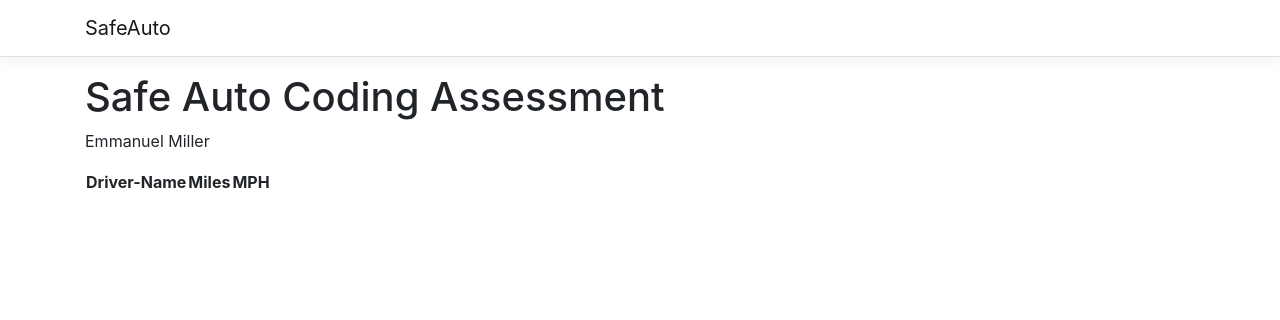
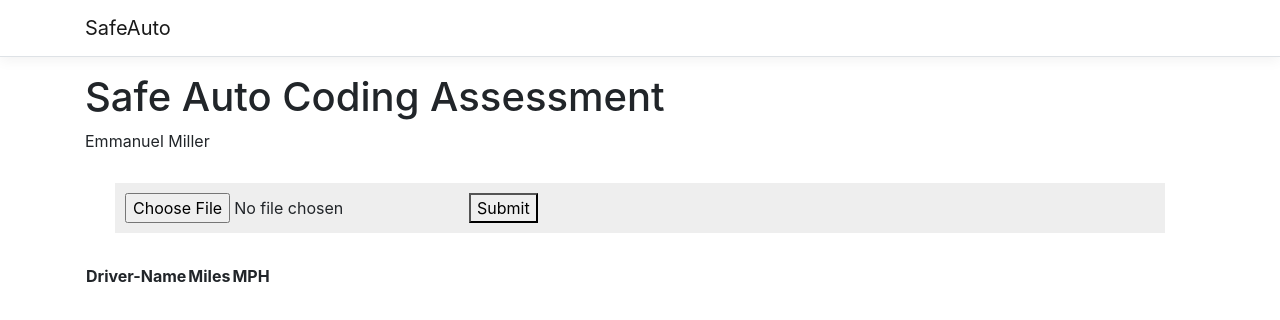
Before and after one commit to eman2017-code/safeAutoCodingAssessment, an Angular app in the folder SafeAuto/ClientApp/: page / in a window 1280 px wide. Shown: the top 320 px of the page. Built offline with nearby package versions, Linux system fonts and the light colour scheme.

Commit message:
added submit file form on landingPage

```diff
--- /dev/null
+++ b/SafeAuto/ClientApp/src/app/components/home/home.component.css
@@ -0,0 +1,5 @@
+div {
+    background-color: #eeeeee;
+    margin: 30px;
+    padding: 10px;
+}
--- a/SafeAuto/ClientApp/src/app/components/home/home.component.html
+++ b/SafeAuto/ClientApp/src/app/components/home/home.component.html
@@ -1,5 +1,12 @@
 <h1>Safe Auto Coding Assessment</h1>
 <p>Emmanuel Miller</p>
+
+<div>
+    <form action="submit">
+        <input type="file" />
+        <button type="submit">Submit</button>
+    </form>
+</div>
 
 <table>
     <thead>
--- a/SafeAuto/ClientApp/src/app/components/home/home.component.ts
+++ b/SafeAuto/ClientApp/src/app/components/home/home.component.ts
@@ -3,6 +3,7 @@
 @Component({
   selector: 'app-home',
   templateUrl: './home.component.html',
+  styleUrls: ['./home.component.css']
 })
 export class HomeComponent {
 }
```
